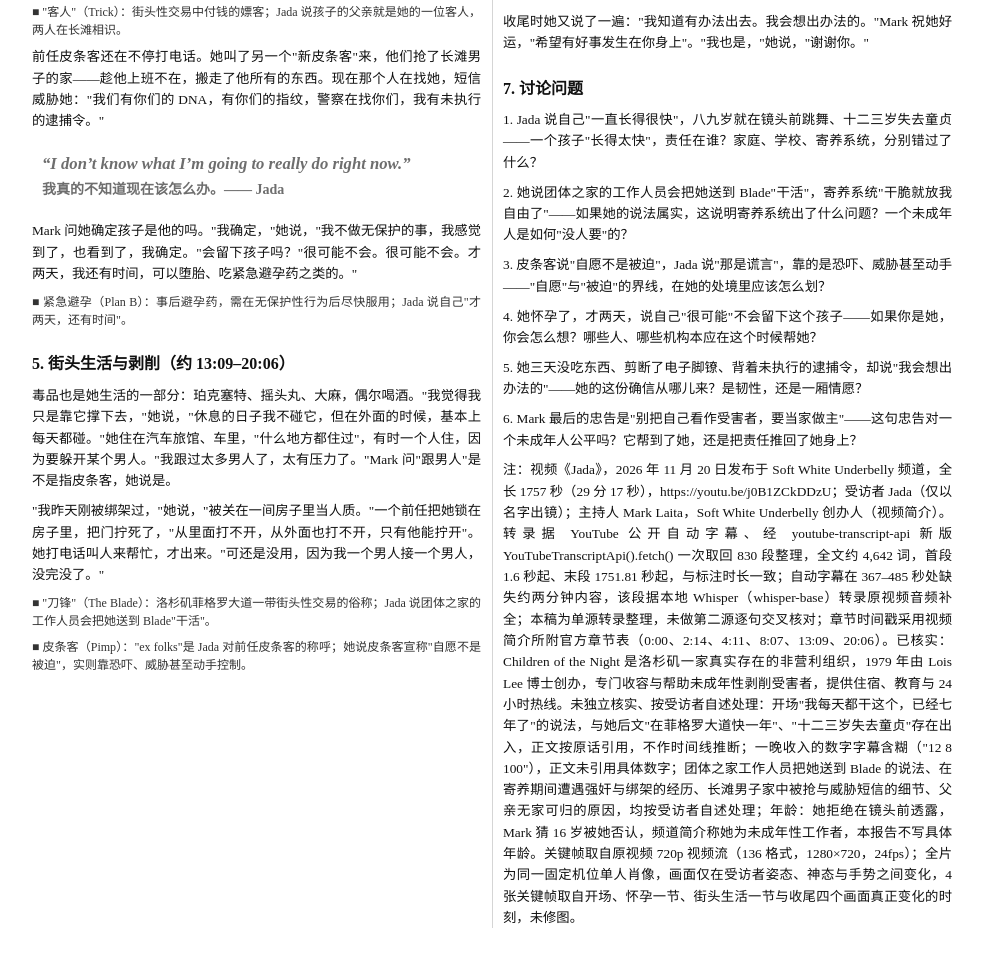
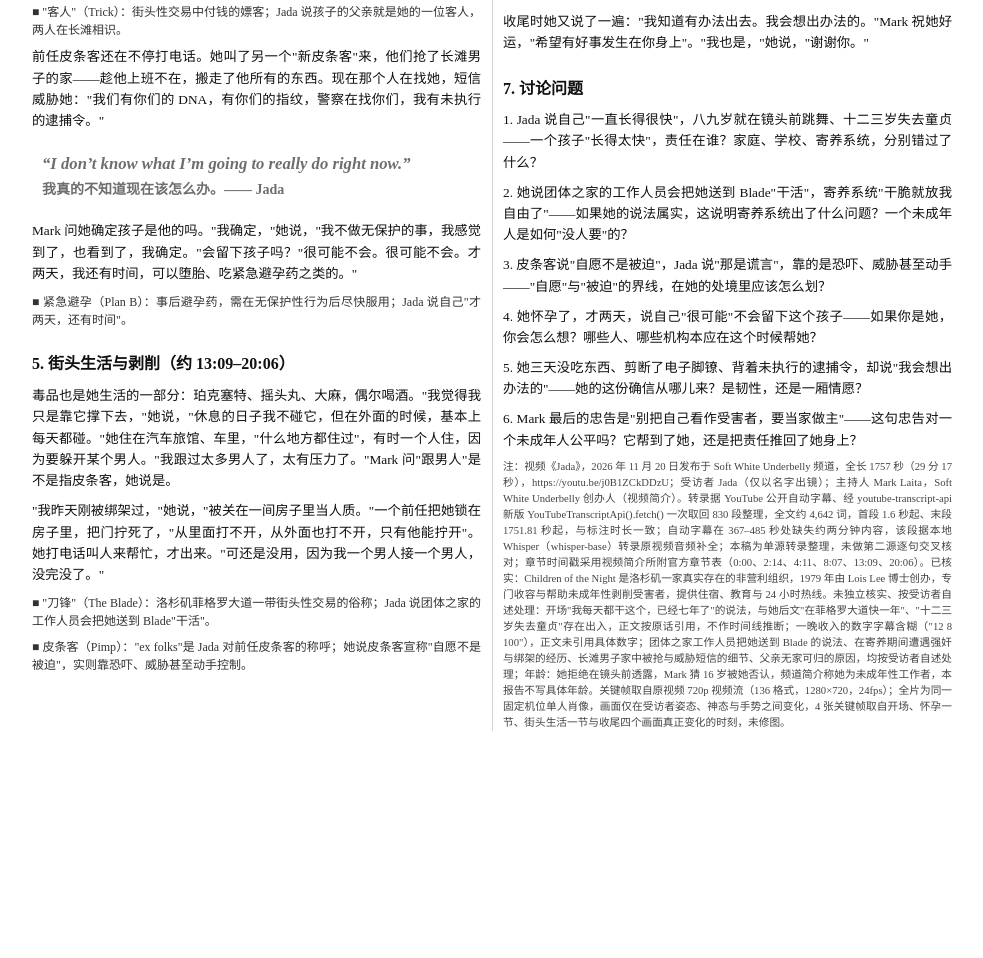
Before and after one commit to vincentshuo/daily-signal, a plain HTML site: page Channel/Soft White Underbelly/我知道我会找到出路 — Jada 精读报告.html in a window 1280 px wide. Shown: the part 2654-3612 px from the top of the page, without its empty margins (148-1131 px from the left). After the commit the page ends 3415 px from the top, so only its background shows below. Drawn offline with Linux system fonts and the light colour scheme.

Commit message:
sync daily reading feed

```diff
--- a/Channel/Soft White Underbelly/我知道我会找到出路 — Jada 精读报告.html
+++ b/Channel/Soft White Underbelly/我知道我会找到出路 — Jada 精读报告.html
@@ -316,7 +316,7 @@
 <p>4. 她怀孕了，才两天，说自己"很可能"不会留下这个孩子——如果你是她，你会怎么想？哪些人、哪些机构本应在这个时候帮她？</p>
 <p>5. 她三天没吃东西、剪断了电子脚镣、背着未执行的逮捕令，却说"我会想出办法的"——她的这份确信从哪儿来？是韧性，还是一厢情愿？</p>
 <p>6. Mark 最后的忠告是"别把自己看作受害者，要当家做主"——这句忠告对一个未成年人公平吗？它帮到了她，还是把责任推回了她身上？</p>
-<p class="footnote">注：视频《Jada》，2026 年 11 月 20 日发布于 Soft White Underbelly 频道，全长 1757 秒（29 分 17 秒），https://youtu.be/j0B1ZCkDDzU；受访者 Jada（仅以名字出镜）；主持人 Mark Laita，Soft White Underbelly 创办人（视频简介）。转录据 YouTube 公开自动字幕、经 youtube-transcript-api 新版 YouTubeTranscriptApi().fetch() 一次取回 830 段整理，全文约 4,642 词，首段 1.6 秒起、末段 1751.81 秒起，与标注时长一致；自动字幕在 367–485 秒处缺失约两分钟内容，该段据本地 Whisper（whisper-base）转录原视频音频补全；本稿为单源转录整理，未做第二源逐句交叉核对；章节时间戳采用视频简介所附官方章节表（0:00、2:14、4:11、8:07、13:09、20:06）。已核实：Children of the Night 是洛杉矶一家真实存在的非营利组织，1979 年由 Lois Lee 博士创办，专门收容与帮助未成年性剥削受害者，提供住宿、教育与 24 小时热线。未独立核实、按受访者自述处理：开场"我每天都干这个，已经七年了"的说法，与她后文"在菲格罗大道快一年"、"十二三岁失去童贞"存在出入，正文按原话引用，不作时间线推断；一晚收入的数字字幕含糊（"12 8 100"），正文未引用具体数字；团体之家工作人员把她送到 Blade 的说法、在寄养期间遭遇强奸与绑架的经历、长滩男子家中被抢与威胁短信的细节、父亲无家可归的原因，均按受访者自述处理；年龄：她拒绝在镜头前透露，Mark 猜 16 岁被她否认，频道简介称她为未成年性工作者，本报告不写具体年龄。关键帧取自原视频 720p 视频流（136 格式，1280×720，24fps）；全片为同一固定机位单人肖像，画面仅在受访者姿态、神态与手势之间变化，4 张关键帧取自开场、怀孕一节、街头生活一节与收尾四个画面真正变化的时刻，未修图。</p>
+<p class="source">注：视频《Jada》，2026 年 11 月 20 日发布于 Soft White Underbelly 频道，全长 1757 秒（29 分 17 秒），https://youtu.be/j0B1ZCkDDzU；受访者 Jada（仅以名字出镜）；主持人 Mark Laita，Soft White Underbelly 创办人（视频简介）。转录据 YouTube 公开自动字幕、经 youtube-transcript-api 新版 YouTubeTranscriptApi().fetch() 一次取回 830 段整理，全文约 4,642 词，首段 1.6 秒起、末段 1751.81 秒起，与标注时长一致；自动字幕在 367–485 秒处缺失约两分钟内容，该段据本地 Whisper（whisper-base）转录原视频音频补全；本稿为单源转录整理，未做第二源逐句交叉核对；章节时间戳采用视频简介所附官方章节表（0:00、2:14、4:11、8:07、13:09、20:06）。已核实：Children of the Night 是洛杉矶一家真实存在的非营利组织，1979 年由 Lois Lee 博士创办，专门收容与帮助未成年性剥削受害者，提供住宿、教育与 24 小时热线。未独立核实、按受访者自述处理：开场"我每天都干这个，已经七年了"的说法，与她后文"在菲格罗大道快一年"、"十二三岁失去童贞"存在出入，正文按原话引用，不作时间线推断；一晚收入的数字字幕含糊（"12 8 100"），正文未引用具体数字；团体之家工作人员把她送到 Blade 的说法、在寄养期间遭遇强奸与绑架的经历、长滩男子家中被抢与威胁短信的细节、父亲无家可归的原因，均按受访者自述处理；年龄：她拒绝在镜头前透露，Mark 猜 16 岁被她否认，频道简介称她为未成年性工作者，本报告不写具体年龄。关键帧取自原视频 720p 视频流（136 格式，1280×720，24fps）；全片为同一固定机位单人肖像，画面仅在受访者姿态、神态与手势之间变化，4 张关键帧取自开场、怀孕一节、街头生活一节与收尾四个画面真正变化的时刻，未修图。</p>
 </div>
 
 </div>
```
Also changed, not shown: manifest.json.
